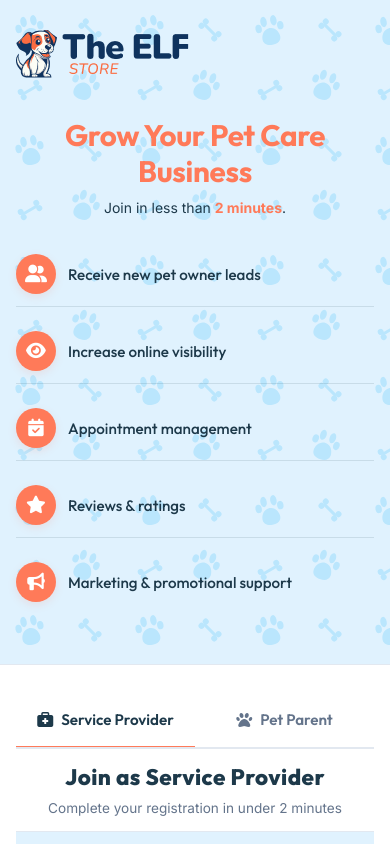
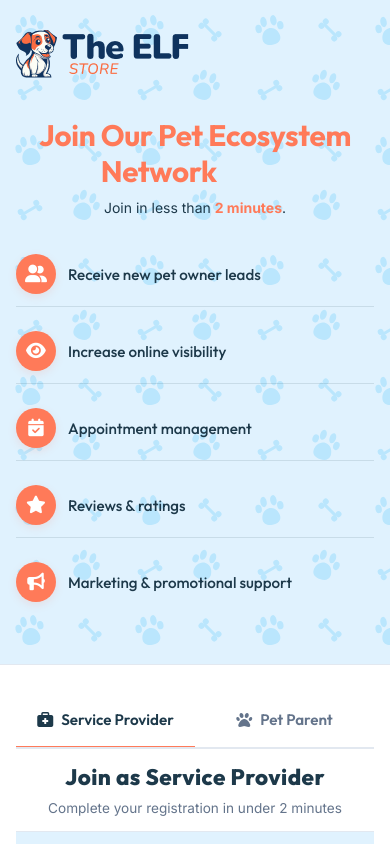
Before and after one commit to PonnammaDigimabble/the-elf-store, a plain HTML site: page index.html in a window 390 px wide. Shown: the top 844 px of the page. Drawn offline with Linux system fonts and the light colour scheme.

Commit message:
fix: responsive role tabs and heading alignment

```diff
--- a/index.html
+++ b/index.html
@@ -32,7 +32,12 @@
             </div>
 
             <div class="value-prop-content">
-                <h1>Grow Your Pet Care Business</h1>
+                <h1>
+                    Join
+                    <span style="display: inline-block; vertical-align: top; text-align: left;">
+                        Our Pet Ecosystem<br>Network
+                    </span>
+                </h1>
                 <p class="subtitle-text">Join in less than <strong>2 minutes</strong>.</p>
 
                 <ul class="benefits-list">
```
